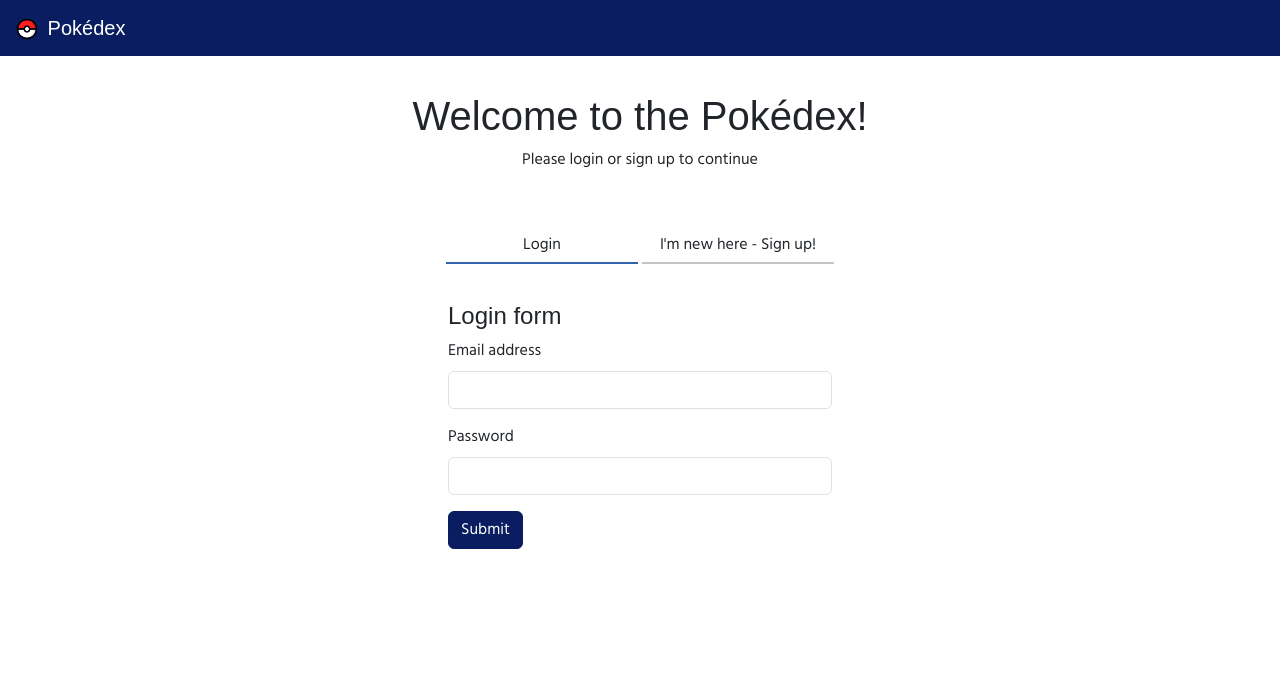
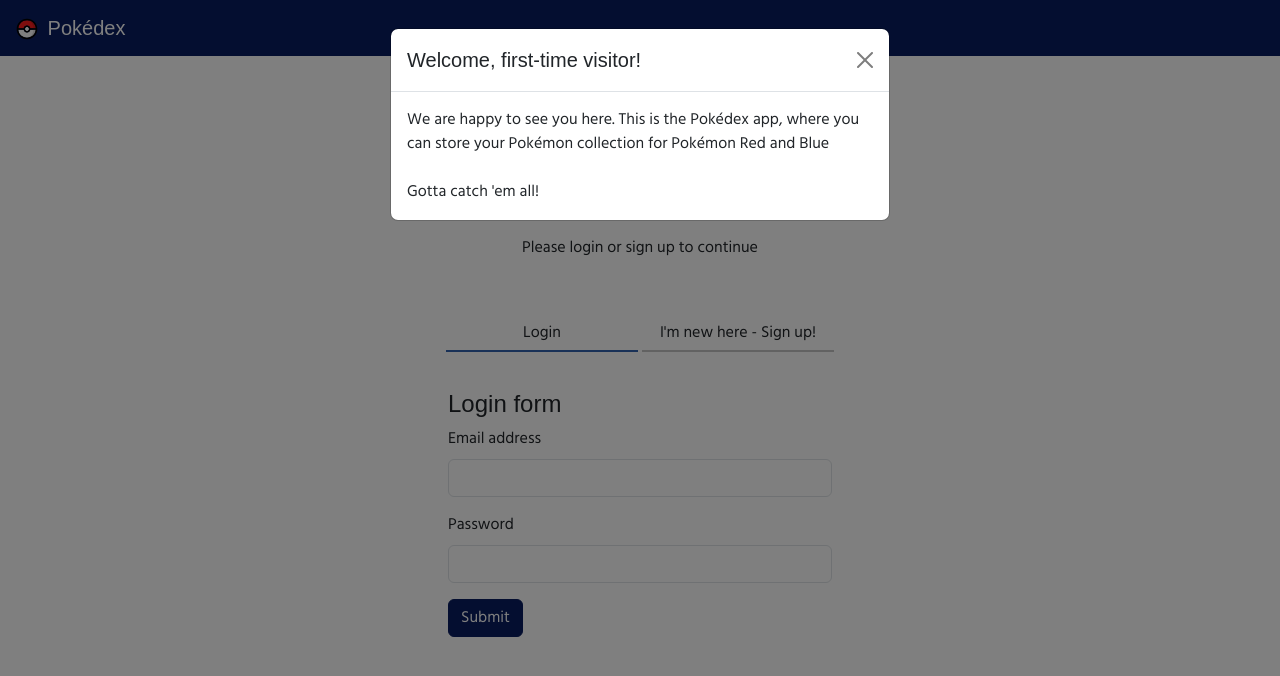
Before and after one commit to sandrinecomeau/glo-3202-pokedex, a Vue app: page /login in a window 1280 px wide. Shown: the top 676 px of the page. Built offline with nearby package versions, Linux system fonts and the light colour scheme; no server answers; a web font is replaced by a local one.

Commit message:
add - cookie based welcome modal

```diff
--- a/src/App.vue
+++ b/src/App.vue
@@ -1,9 +1,46 @@
 <script setup>
+import {onMounted, ref} from 'vue';
 import Navbar from './components/Navbar.vue'
-import { RouterLink, RouterView } from 'vue-router'
+import { RouterView } from 'vue-router';
+import { Modal } from 'bootstrap';
+
+const modalTitle = ref("Welcome back!");
+const modalBody = ref("We are happy to see you again. <br> Gotta catch 'em all!");
+
+onMounted(() => {
+    if (!document.cookie.split('; ').some((item) => item.trim().startsWith('firstVisit='))) {
+      modalTitle.value = 'Welcome, first-time visitor!'
+      modalBody.value = 'We are happy to see you here. ' +
+          'This is the Pokédex app, where you can store your Pokémon collection for Pokémon Red and Blue' +
+          '<br><br> Gotta catch \'em all!';
+
+      const expiryDate = new Date();
+      expiryDate.setFullYear(expiryDate.getFullYear() + 1); // Expires in 1 year
+      document.cookie = `firstVisit=true; expires=${expiryDate.toUTCString()}; path=/; SameSite=Lax`;
+    }
+
+    setTimeout(() => {
+    const modalInstance = new Modal(document.getElementById('myModal'));
+    modalInstance.show();
+  }, 200);
+});
 </script>
 
 <template>
   <Navbar />
   <RouterView />
+
+  <div class="modal" id="myModal" tabindex="-1" aria-labelledby="exampleModalLabel" aria-hidden="true">
+  <div class="modal-dialog">
+    <div class="modal-content">
+      <div class="modal-header">
+        <h5 class="modal-title" id="exampleModalLabel"> {{ modalTitle }}</h5>
+        <button type="button" class="btn-close" data-bs-dismiss="modal" aria-label="Close"></button>
+      </div>
+      <div class="modal-body" v-html="modalBody">
+      </div>
+    </div>
+  </div>
+</div>
+
 </template>
--- a/src/assets/main.css
+++ b/src/assets/main.css
@@ -23,5 +23,5 @@ h1, h2, h3, h4, h5 {
 }
 
 .navbar-jump{
-    height: 4vh;
+    height: 20vh;
 }
--- a/src/components/Navbar.vue
+++ b/src/components/Navbar.vue
@@ -8,7 +8,6 @@ function logout() {
 </script>
 
 <template>
-  <p>LOGIN</p>
   <nav class="navbar fixed-top bg-primary">
     <div class="container-fluid">
       <a class="navbar-brand" href="#">
```
Also changed, not shown: 1 other file (tests, documents, lock files or other folders).
